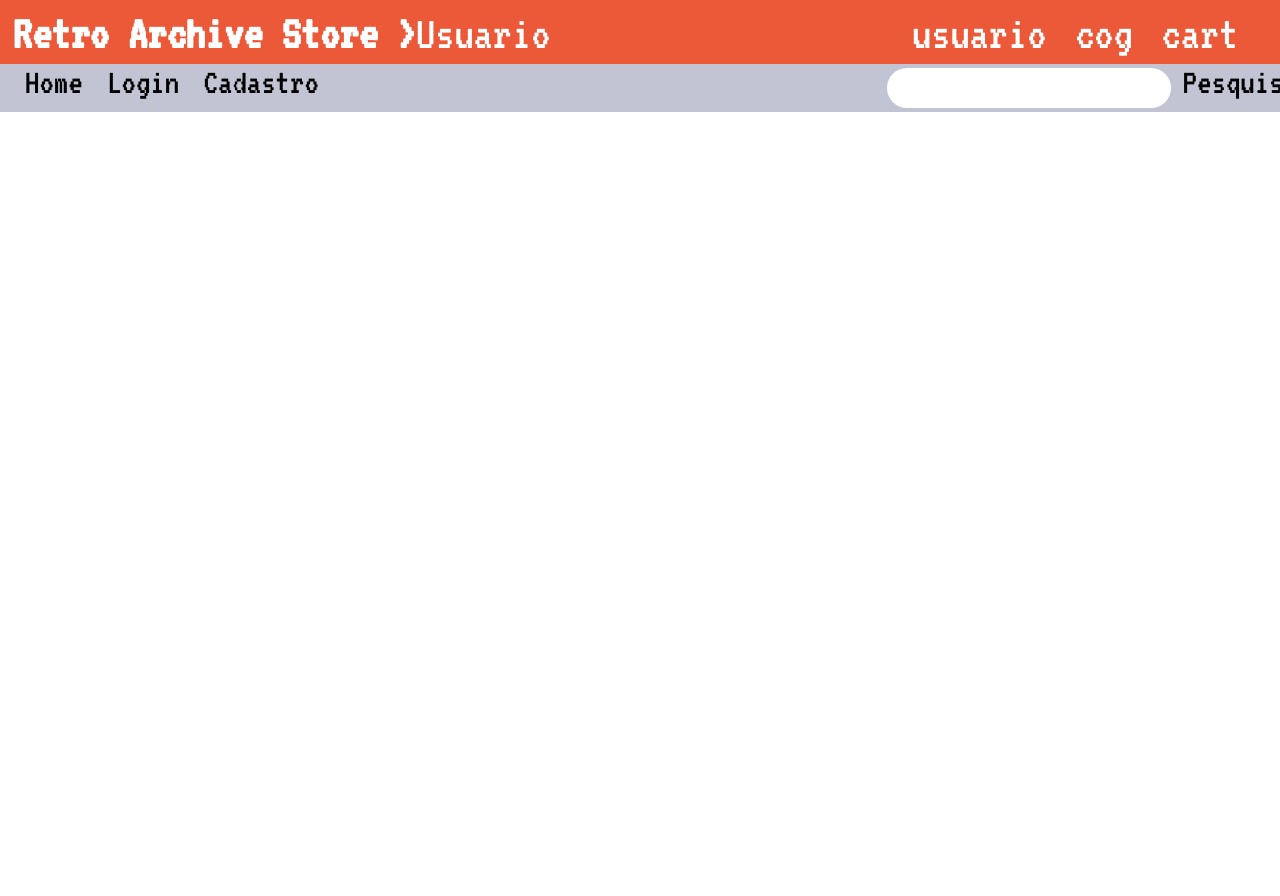
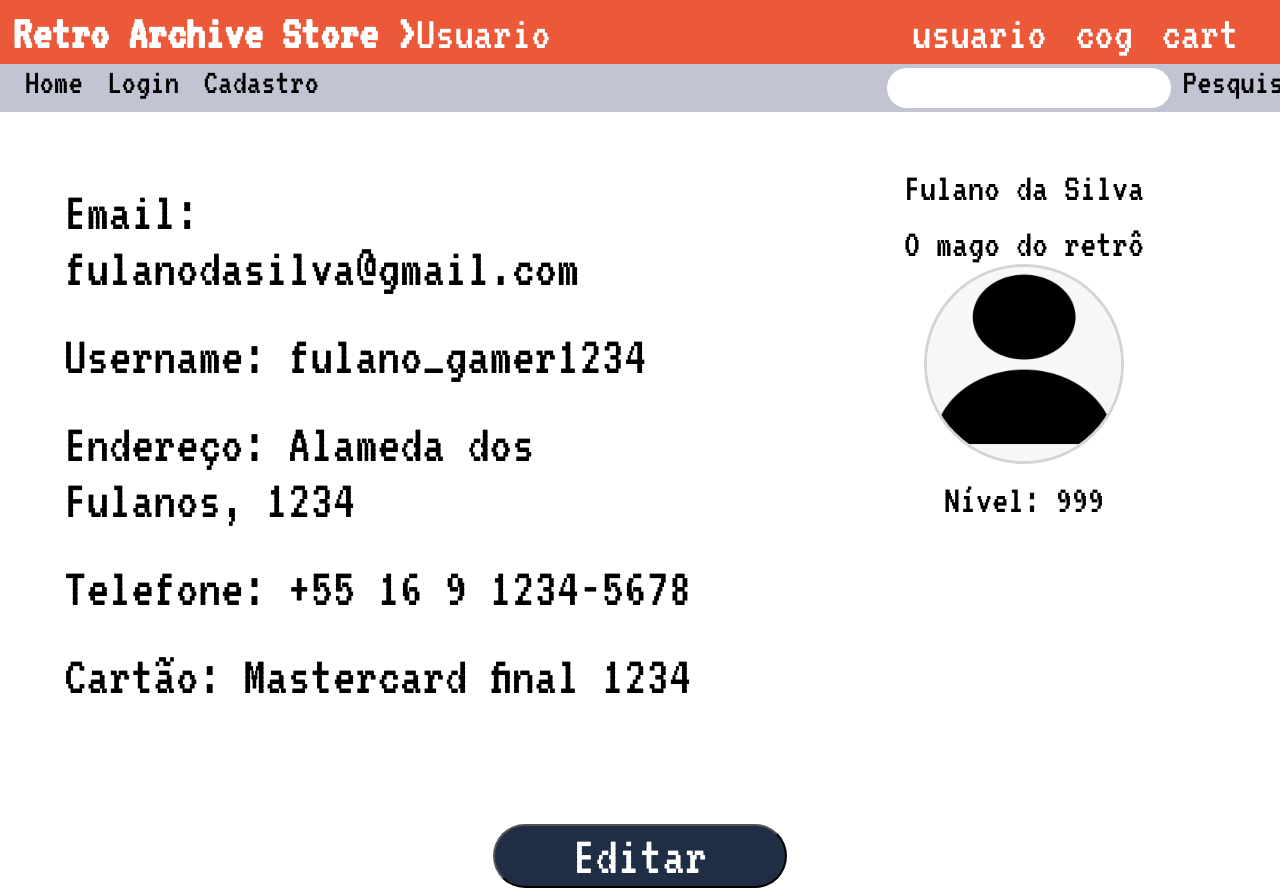
Before and after one commit to NotorioGrande/SCC019-2022-Web, a React (Create React App) app in the folder milestone_2/: page /usuario in a window 1280 px wide. Before the commit the page ends 800 px from the top, so only its background shows below. Built offline with nearby package versions, Linux system fonts and the light colour scheme; the HTML template or start-up script is replaced by a standard one.

Commit message:
component da tela de usuario criado

```diff
--- a/milestone_2/src/App.jsx
+++ b/milestone_2/src/App.jsx
@@ -4,6 +4,20 @@ import Header from './components/Header';
 import Home from './components/Home';
 import Login from './components/Login';
 import Cadastro from './components/Cadastro';
+import User from './components/User';
+import user_img from './components/anonymous-user.png';
+
+let user = {
+  name: 'Fulano da Silva',
+  username: 'fulano_gamer1234',
+  title: 'O mago do retrô',
+  email: 'fulanodasilva@gmail.com',
+  adress: 'Alameda dos Fulanos, 1234',
+  phone: '+55 16 9 1234-5678',
+  card: 'Mastercard final 1234',
+  level: '999',
+  img: user_img
+}
 
 function App() {
   return (
@@ -14,6 +28,10 @@ function App() {
             <Route path="/" element={<Home />}/>
             <Route path="/login" element={<Login />}/>
             <Route path="/cadastro" element={<Cadastro />}/>
+            <Route path="/usuario" element={<User email={user.email}
+            username={user.username} adress={user.adress} phone={user.phone}
+            card={user.card} name={user.name} title={user.title} img={user.img}
+            level={user.level} />}/>
         </Routes>
       </Router>
     </div>
--- /dev/null
+++ b/milestone_2/src/components/User.css
@@ -0,0 +1,58 @@
+@import "colors.css";
+@import "sizes.css";
+
+.user-page{
+    padding-top: var(--altura-header);
+    font-family: 'VT323', monospace;
+}
+
+.informations{
+    display: flex;
+}
+
+.informations-left{
+    width: 50vw;
+    margin: 5vh 5vw 5vh 5vw;
+}
+
+.informations-right{
+    width: 30vw;
+    margin-top: 5vh;
+    margin-left: 5vw;
+}
+
+.informations-left p{
+    font-size: 7vmin;
+    padding-top: 4vh;
+}
+
+.informations-right p{
+    text-align: center;
+    font-size: 5vmin;
+    padding-top: 2vh;
+}
+
+.user-img img{
+    margin: auto;
+    display: block;
+    width: 25vmin;
+    height: 25vmin;
+    border: solid var(--form-gray) 3px;
+    border-radius: 100vmin;
+}
+
+.edit-button{
+    margin: 10vh auto 1vh auto;
+    width: 23vw;
+    height: 8vh;
+    display: block;
+    font-family: 'VT323', monospace;
+    font-size: 7vmin;
+    background-color: var(--dark-blue);
+    border-radius: 10vmin;
+}
+
+.edit-button .editar{
+    text-decoration: none;
+    color: white;
+}
--- /dev/null
+++ b/milestone_2/src/components/User.jsx
@@ -0,0 +1,32 @@
+import React from 'react';
+import { Link } from 'react-router-dom';
+import "./User.css";
+
+const User = ({email,username,adress,phone,card,name,title,img,level}) => {
+    return (
+        <div className='user-page'>
+            <div className='informations'>
+                <div className='informations-left'>
+                    <p>Email: {email}</p>
+                    <p>Username: {username}</p>
+                    <p>Endereço: {adress}</p>
+                    <p>Telefone: {phone}</p>
+                    <p>Cartão: {card}</p>
+                </div>
+                <div className='informations-right'>
+                    <p>{name}</p>
+                    <p>{title}</p>
+                    <div className='user-img'>
+                        <img src={img} alt="user" />
+                    </div>
+                    <p>Nível: {level}</p>
+                </div>
+            </div>
+            <button className='edit-button'>
+                <Link className='editar' to="/editar">Editar</Link>
+            </button>
+        </div>
+      );
+}
+
+export default User;
```
Also changed, not shown: milestone_2/src/components/anonymous-user.png (added).
